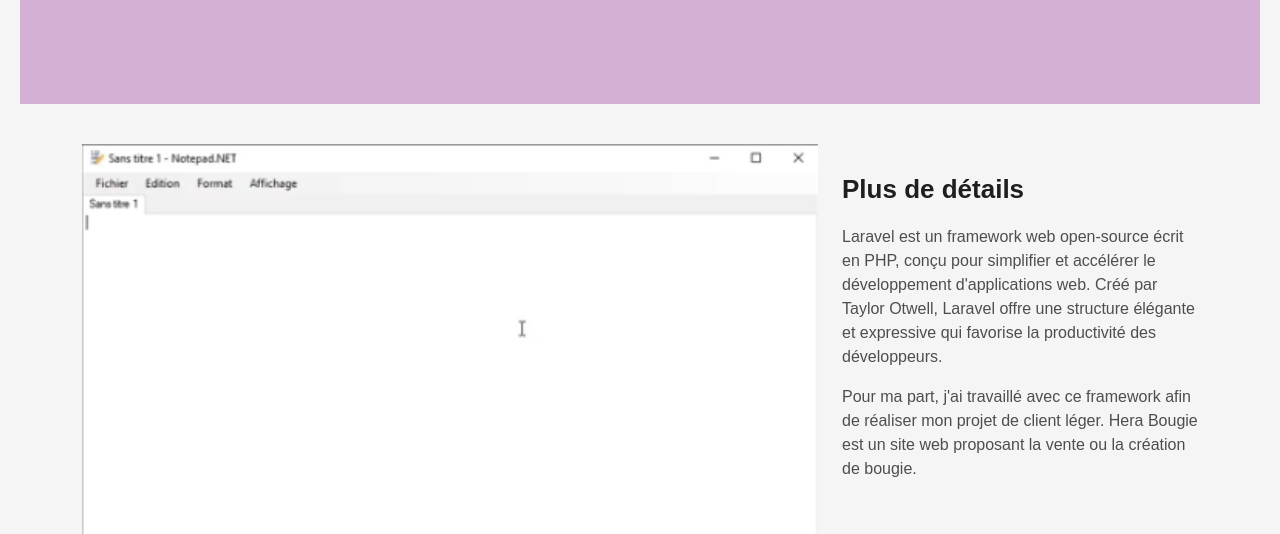
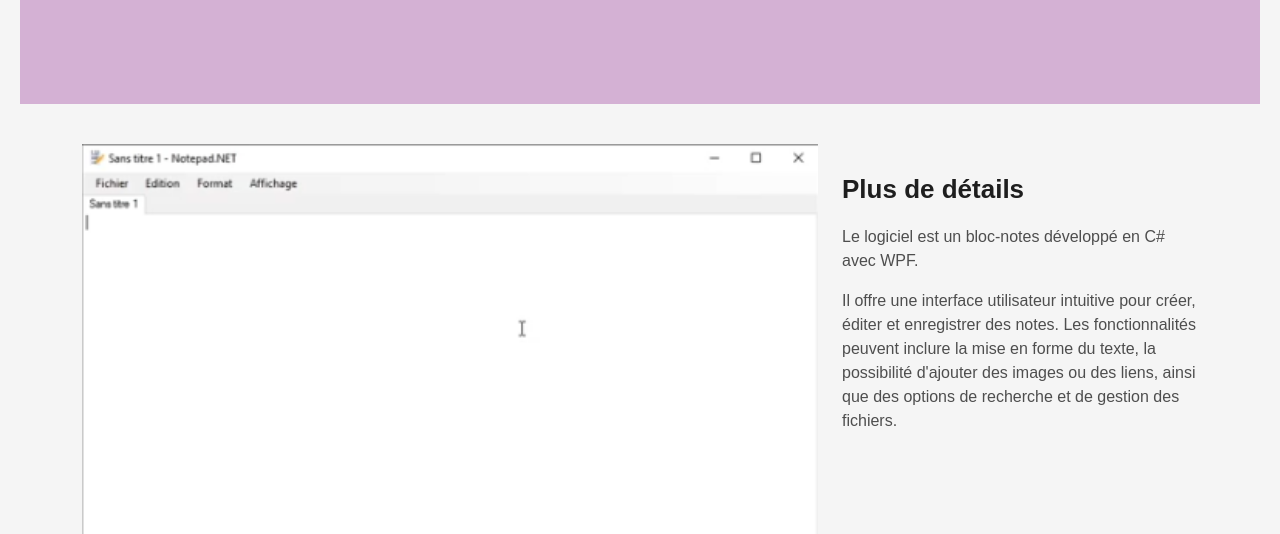
Before and after one commit to NourOunissi/U4-Portfolio, a plain HTML site: page projet4_formation.html in a window 1280 px wide. Shown: the part 266-800 px from the top of the page. Drawn offline with Linux system fonts and the light colour scheme; files whose address does not match are found by name.

Commit message:
miseajour1

```diff
--- a/projet4_formation.html
+++ b/projet4_formation.html
@@ -70,11 +70,10 @@
                             <h2>Plus de détails</h2>
                             <p>
                                 <p>
-                                    Laravel est un framework web open-source écrit en PHP, conçu pour simplifier et accélérer le développement d'applications web. Créé par Taylor Otwell, Laravel offre une structure élégante et expressive qui favorise la productivité des développeurs.
-                                  </p>
+                                    Le logiciel est un bloc-notes développé en C# avec WPF.
                             <p>
-                                Pour ma part, j'ai travaillé avec ce framework afin de réaliser mon projet de client léger. Hera Bougie est un site web proposant la vente ou la création de bougie.
-                            </p>
+                                Il offre une interface utilisateur intuitive pour créer, éditer et enregistrer des notes. Les fonctionnalités peuvent inclure la mise en forme du texte, la possibilité d'ajouter des images ou des liens, ainsi que des options de recherche et de gestion des fichiers.
+                            </p>                            </p>
                             <p>
 
                             </p>
```
